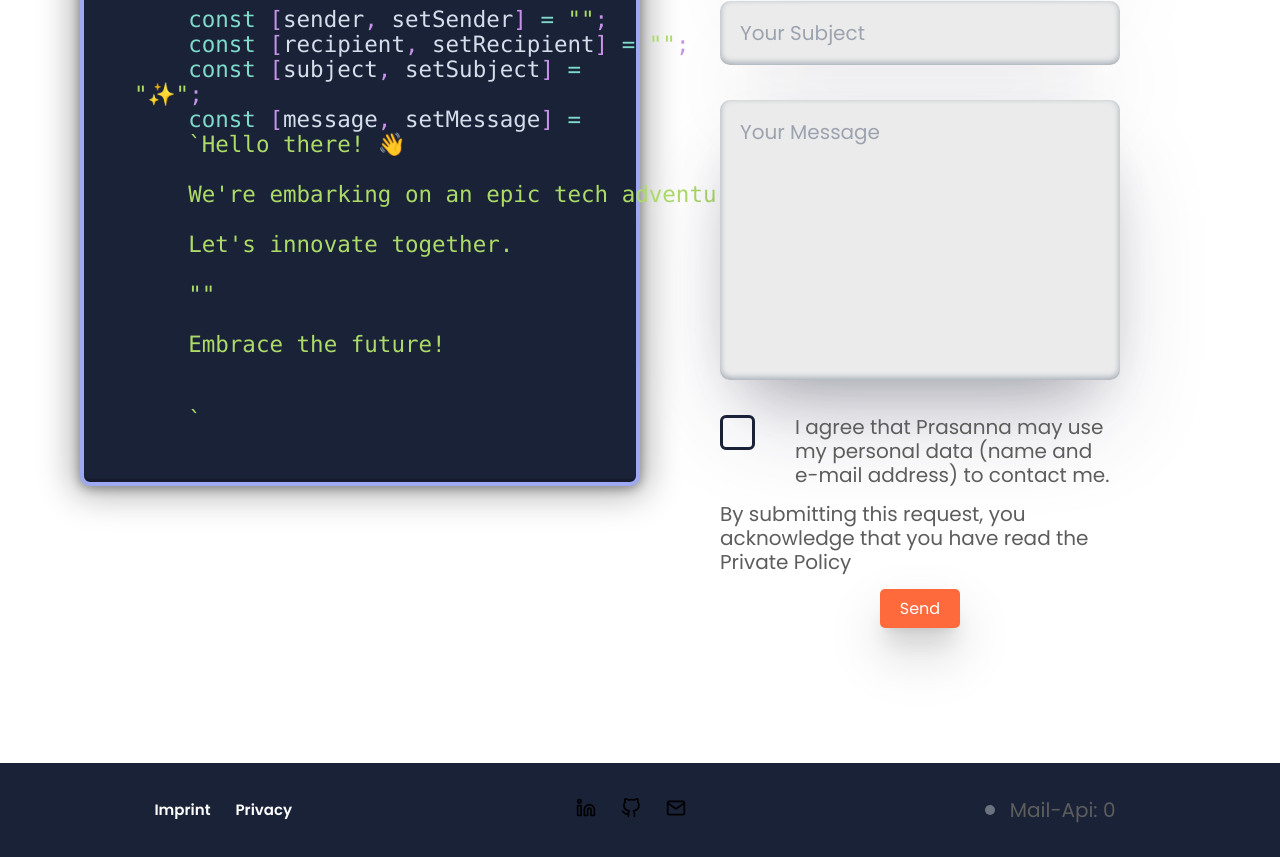
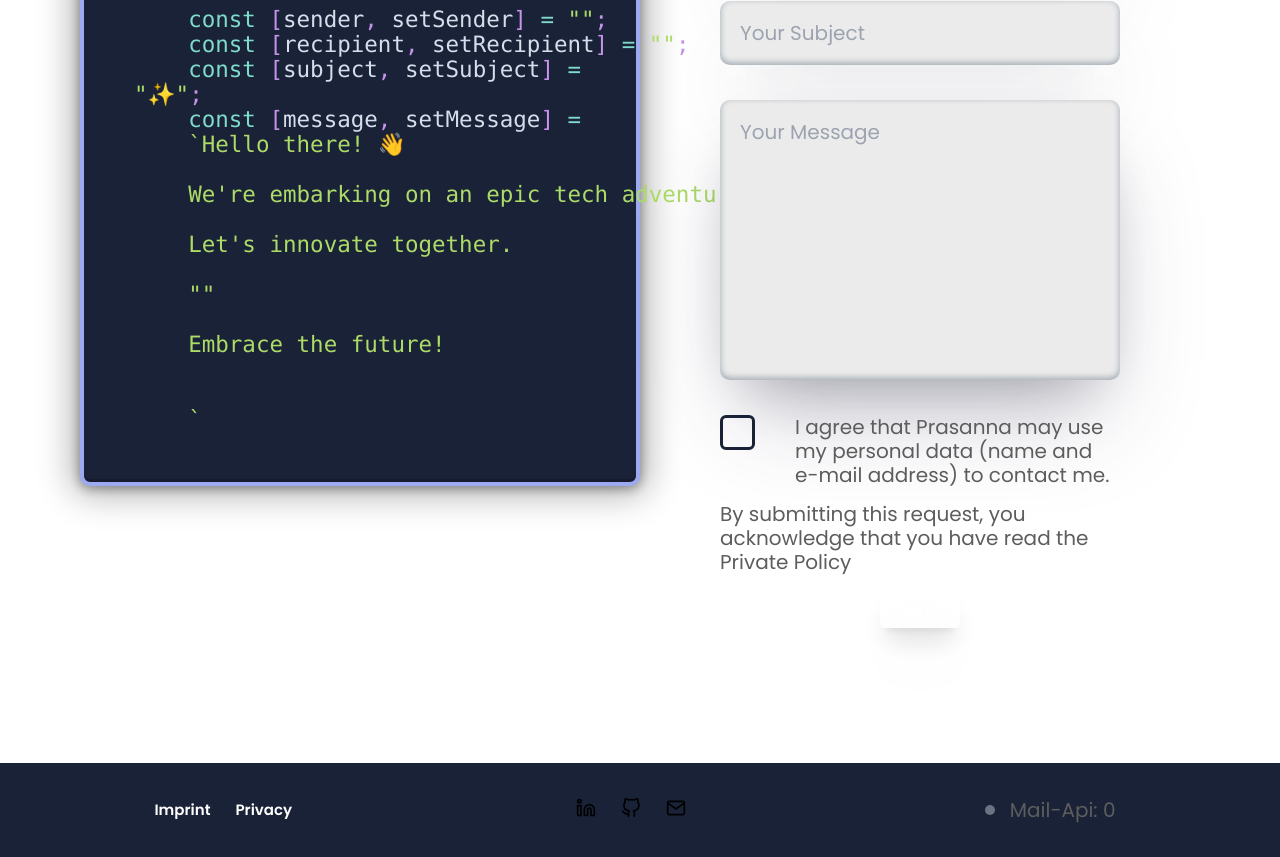
Before and after one commit to prasannanimbalkar/portfolio_site, a React (Vite) app: page / in a window 1280 px wide. Shown: the part 7548-8405 px from the top of the page. Built offline with nearby package versions, Linux system fonts and the light colour scheme; no server answers.

Commit message:
updating contact

```diff
--- a/src/components/Button.tsx
+++ b/src/components/Button.tsx
@@ -13,7 +13,9 @@ interface ButtonProps {
   buttonhovercolor?: string;
   type?: "button" | "submit" | "reset";
   elementType?: "input" | "button";
+  disabled?: boolean; // Added disabled property
 }
+
 
 const Button: React.FC<ButtonProps> = ({
   onClick,
@@ -25,12 +27,13 @@ const Button: React.FC<ButtonProps> = ({
   buttonhovercolor,
   type,
   elementType,
+  disabled,
 }) => {
   const commonProps = {
     onClick,
     type,
-    className: `text-white drop-shadow-2xl border-none py-4 px-8 rounded-lg text-[1.6rem] transition-all duration-200 flex flex-row gap-4 justify-center items-center cursor-pointer ${buttoncolor} ${buttonhovercolor} max-lg:text-3xl max-lg:py-8 max-lg:px-16 max-lg:rounded-xl
-    shadow-xl hover:scale-100 hover:-translate-y-2 hover:drop-shadow-xl transition-all duration-200 w-max`,
+    className: `text-white drop-shadow-2xl border-none py-4 px-8 rounded-lg text-[1.6rem] transition-all duration-200 flex flex-row gap-4 justify-center items-center cursor-pointer ${buttoncolor} ${buttonhovercolor} max-lg:text-3xl max-lg:py-8 max-lg:px-16 max-lg:rounded-xl shadow-xl hover:scale-100 hover:-translate-y-2 hover:drop-shadow-xl transition-all duration-200 w-max`,
+    disabled, // Apply disabled prop
   };
 
   if (elementType === "input") {
@@ -55,4 +58,5 @@ const Button: React.FC<ButtonProps> = ({
   }
 };
 
+
 export default Button;
--- a/src/components/Contact.tsx
+++ b/src/components/Contact.tsx
@@ -23,6 +23,7 @@ const Contact: React.FC = () => {
   const { language } = useLanguage();
   const { theme } = useTheme();
   const [error, setError] = useState<string | unknown>(null);
+  const [isCheckboxChecked, setIsCheckboxChecked] = useState(false);
 
   const animationReference = useRef<HTMLDivElement>(null);
   const { scrollYProgress } = useScroll({
@@ -31,6 +32,10 @@ const Contact: React.FC = () => {
   });
   const scaleProgess = useTransform(scrollYProgress, [0, 1], [0.8, 1]);
   const opacityProgess = useTransform(scrollYProgress, [0, 1], [0.6, 1]);
+
+  const handleCheckboxChange = (event: React.ChangeEvent<HTMLInputElement>) => {
+    setIsCheckboxChecked(event.target.checked);
+  };
 
   const notifySentForm: React.FormEventHandler<HTMLFormElement> = async (e) => {
     setError(null);
@@ -285,6 +290,7 @@ const Contact: React.FC = () => {
                   required
                   name="checkbox-label"
                   id="checkbox-label"
+                  onChange={handleCheckboxChange}
                 />
                 <span className="checkbox"></span>
               </label>
@@ -306,10 +312,15 @@ const Contact: React.FC = () => {
                   : `${contactData.button.value.en}`
               }
               iconSVG={contactData.icon}
-              buttoncolor={contactData.colors.main}
+              buttoncolor={isCheckboxChecked ? contactData.colors.main : 'gray'}
               iconcolor={contactData.colors.icon}
               type="submit"
               elementType="input"
+              disabled={!isCheckboxChecked}
+              // Add a className based on isCheckboxChecked for further styling if needed
+              className={`${
+                isCheckboxChecked ? 'enabled-button-class' : 'disabled-button-class'
+              }`}
             />
             <ToastContainer
               className="w-max text-3xl block p-3 max-lg:w-full "
```
